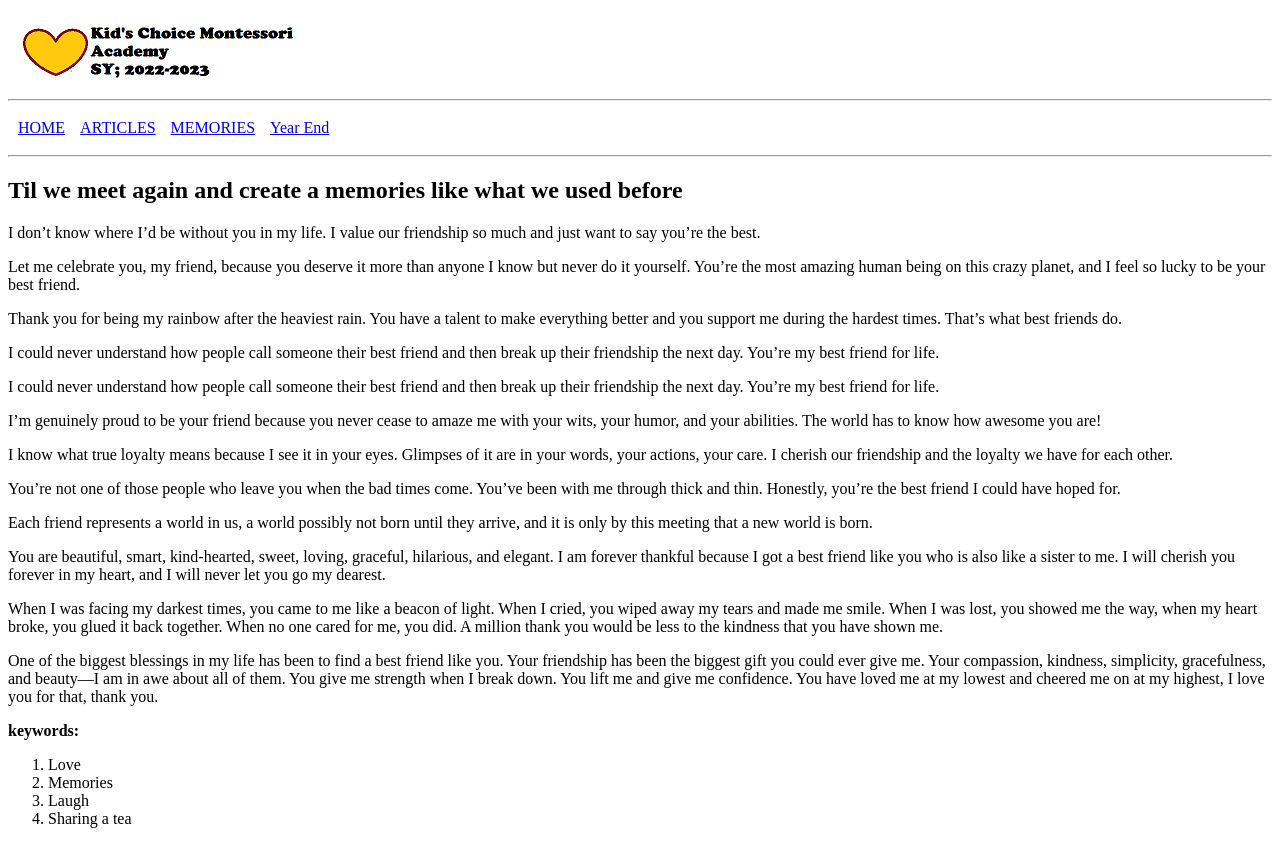
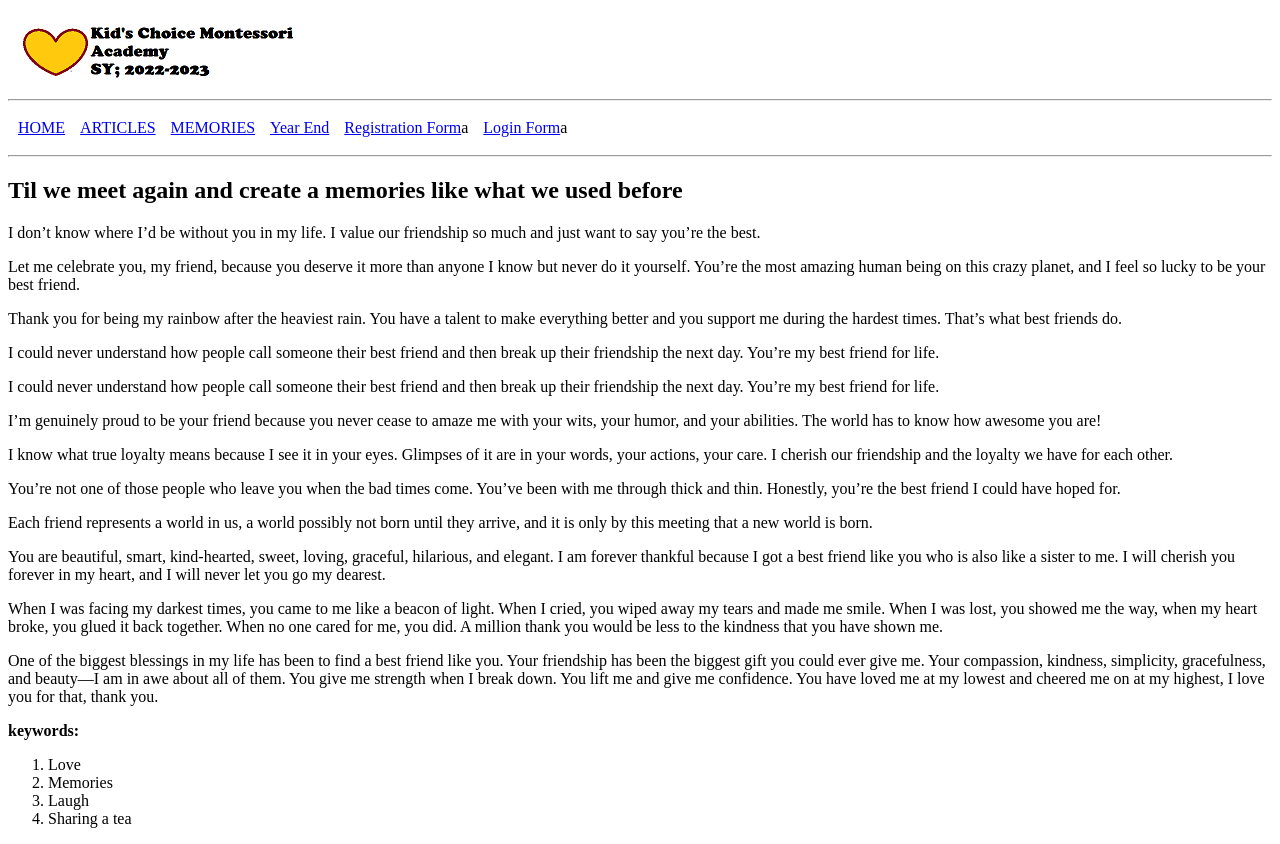
Before and after one commit to Airamanding/Airamanding.github.io, a plain HTML site: page Til.we.meet.again.and.create.a.memories.like.what.we.used.before.html in a window 1280 px wide. Drawn offline with Linux system fonts and the light colour scheme; files whose address does not match are found by name.

Commit message:
Update Til.we.meet.again.and.create.a.memories.like.what.we.used.before.html

```diff
--- a/Til.we.meet.again.and.create.a.memories.like.what.we.used.before.html
+++ b/Til.we.meet.again.and.create.a.memories.like.what.we.used.before.html
@@ -14,6 +14,8 @@
 <td><a href="../articles.html">ARTICLES</a></td>
 <td><a href="../Memories.html" >MEMORIES</a></td>
 <td><a href="../Year.end.html">Year End</a></td>
+<td><a href="../Registrationform.html">Registration Form</a>a</td>
+<td><a href="../LoginForm.html">Login Form</a>a</td>
 </tr>
 </nav>
 </table>
```
